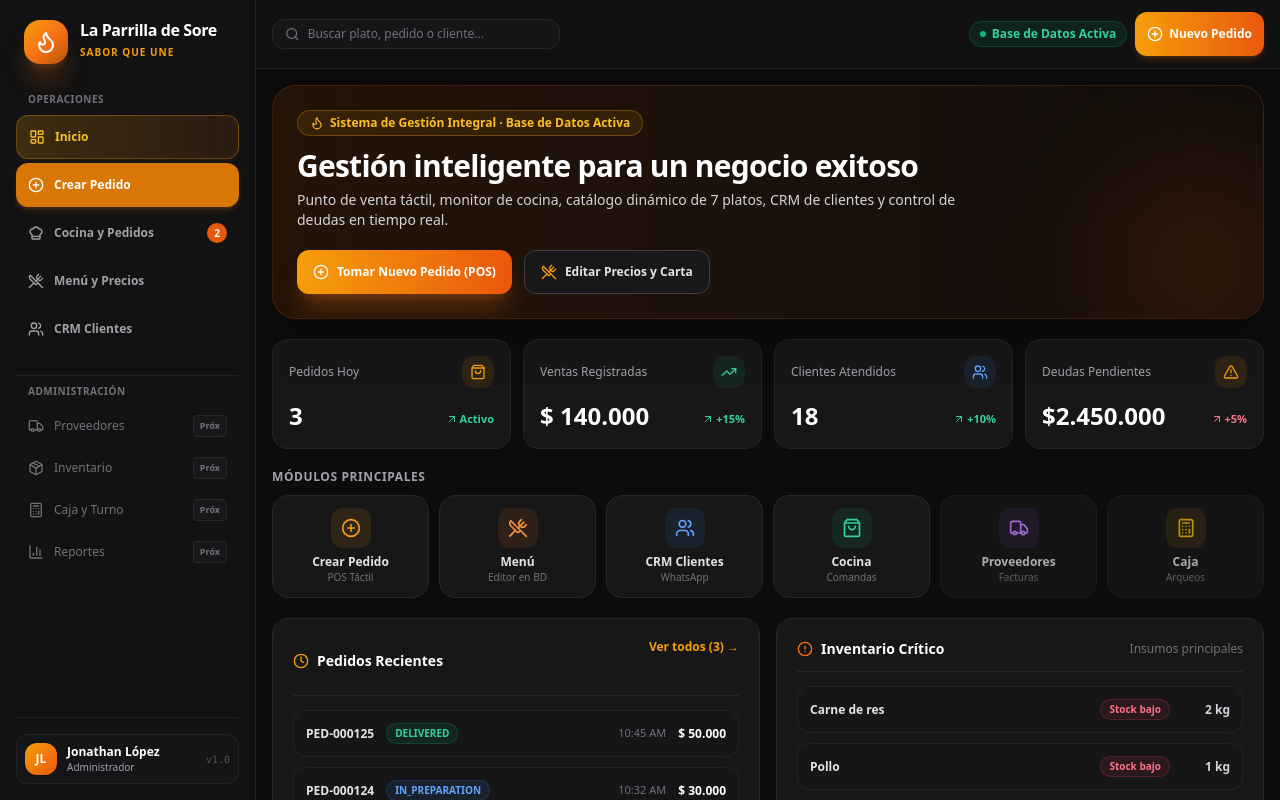
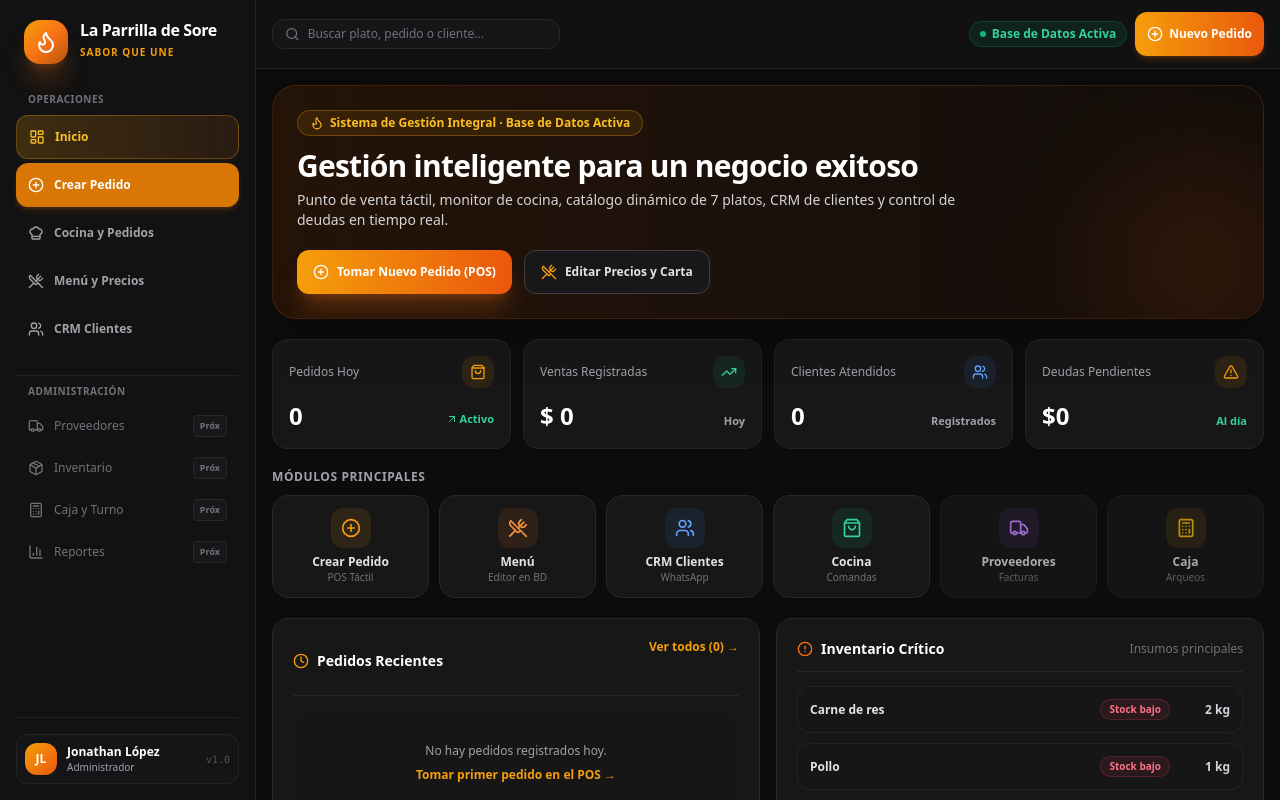
Before and after one commit to jonathanlopezb/laparrilladesore, a Next.js app: page / in a window 1280 px wide. Shown: the top 800 px of the page. Built offline with nearby package versions, Linux system fonts and the light colour scheme.

Commit message:
feat(prod): clean dummy data, start production counters from zero and real menu

```diff
--- a/src/app/page.tsx
+++ b/src/app/page.tsx
@@ -27,6 +27,10 @@ export default function HomePage() {
   const totalSalesCOP = orders
     .filter((o) => o.status !== "CANCELLED")
     .reduce((acc, o) => acc + o.totalCOP, 0);
+
+  const uniqueCustomersCount = new Set(
+    orders.map((o) => o.customer.name).filter((n) => n && n !== "Cliente General")
+  ).size;
 
   return (
     <div className="p-4 space-y-5 max-w-7xl mx-auto">
@@ -88,10 +92,10 @@ export default function HomePage() {
           </div>
           <div className="mt-3 flex items-baseline justify-between">
             <span className="text-2xl font-black text-white">
-              {formatCOP(totalSalesCOP || 1248000)}
+              {formatCOP(totalSalesCOP)}
             </span>
-            <span className="inline-flex items-center text-[11px] font-bold text-emerald-400">
-              <ArrowUpRight className="h-3 w-3 mr-0.5" /> +15%
+            <span className="inline-flex items-center text-[11px] font-bold text-zinc-400">
+              Hoy
             </span>
           </div>
         </div>
@@ -104,9 +108,9 @@ export default function HomePage() {
             </div>
           </div>
           <div className="mt-3 flex items-baseline justify-between">
-            <span className="text-2xl font-black text-white">18</span>
-            <span className="inline-flex items-center text-[11px] font-bold text-emerald-400">
-              <ArrowUpRight className="h-3 w-3 mr-0.5" /> +10%
+            <span className="text-2xl font-black text-white">{uniqueCustomersCount}</span>
+            <span className="inline-flex items-center text-[11px] font-bold text-zinc-400">
+              Registrados
             </span>
           </div>
         </div>
@@ -119,9 +123,9 @@ export default function HomePage() {
             </div>
           </div>
           <div className="mt-3 flex items-baseline justify-between">
-            <span className="text-2xl font-black text-white">$2.450.000</span>
-            <span className="inline-flex items-center text-[11px] font-bold text-rose-400">
-              <ArrowUpRight className="h-3 w-3 mr-0.5" /> +5%
+            <span className="text-2xl font-black text-white">$0</span>
+            <span className="inline-flex items-center text-[11px] font-bold text-emerald-400">
+              Al día
             </span>
           </div>
         </div>
@@ -213,7 +217,18 @@ export default function HomePage() {
           </div>
 
           <div className="mt-3.5 space-y-2.5">
-            {orders.slice(0, 5).map((order) => (
+            {orders.length === 0 ? (
+              <div className="text-center py-8 rounded-xl bg-zinc-900/40 border border-zinc-800/50 p-4 space-y-2">
+                <p className="text-xs text-zinc-400">No hay pedidos registrados hoy.</p>
+                <Link
+                  href="/pedidos/nuevo"
+                  className="inline-block text-xs font-bold text-amber-500 hover:underline"
+                >
+                  Tomar primer pedido en el POS →
+                </Link>
+              </div>
+            ) : (
+              orders.slice(0, 5).map((order) => (
                 <div
                   key={order.id}
                   className="flex items-center justify-between p-3 rounded-xl bg-zinc-900/70 border border-zinc-800/70"
@@ -241,7 +256,8 @@ export default function HomePage() {
                     </span>
                   </div>
                 </div>
-            ))}
+              ))
+            )}
           </div>
         </div>
 
--- a/src/modules/orders/pos-store.ts
+++ b/src/modules/orders/pos-store.ts
@@ -68,93 +68,9 @@ interface PosState {
 
 const INITIAL_CUSTOMERS: CustomerSummary[] = [
   { name: "Cliente General", phone: "", address: "" },
-  { name: "Carlos Gómez", phone: "310 987 6543", address: "Calle 45 # 12-30" },
-  { name: "Ana Pérez", phone: "300 123 4567", address: "Carrera 7 # 85-10" },
-  { name: "María Torres", phone: "320 555 1212", address: "Mesa 2" },
 ];
 
-const INITIAL_ORDERS: OrderRecord[] = [
-  {
-    id: "ord-125",
-    orderNumber: "PED-000125",
-    createdAt: "10:45 AM",
-    channel: "table",
-    tableNumber: "5",
-    customer: { name: "Cliente General" },
-    lines: [
-      {
-        sku: "ESP-001",
-        name: "Parrillada Especial",
-        unitPriceCOP: 20000,
-        quantity: 2,
-        notes: "Bien asada la chuleta",
-        subtotalCOP: 40000,
-      },
-      {
-        sku: "CHO-001",
-        name: "Chorizo",
-        unitPriceCOP: 10000,
-        quantity: 1,
-        subtotalCOP: 10000,
-      },
-    ],
-    subtotalCOP: 50000,
-    discountCOP: 0,
-    totalCOP: 50000,
-    paymentMethod: "nequi",
-    amountReceivedCOP: 50000,
-    changeCOP: 0,
-    status: "DELIVERED",
-  },
-  {
-    id: "ord-124",
-    orderNumber: "PED-000124",
-    createdAt: "10:32 AM",
-    channel: "takeaway",
-    customer: { name: "Ana Pérez", phone: "300 123 4567" },
-    lines: [
-      {
-        sku: "COM-001",
-        name: "Pollo + Chorizo",
-        unitPriceCOP: 15000,
-        quantity: 2,
-        notes: "Sin ensalada",
-        subtotalCOP: 30000,
-      },
-    ],
-    subtotalCOP: 30000,
-    discountCOP: 0,
-    totalCOP: 30000,
-    paymentMethod: "cash",
-    amountReceivedCOP: 50000,
-    changeCOP: 20000,
-    status: "IN_PREPARATION",
-  },
-  {
-    id: "ord-123",
-    orderNumber: "PED-000123",
-    createdAt: "10:20 AM",
-    channel: "delivery",
-    deliveryAddress: "Calle 45 # 12-30",
-    customer: { name: "Carlos Gómez", phone: "310 987 6543" },
-    lines: [
-      {
-        sku: "ESP-001",
-        name: "Parrillada Especial",
-        unitPriceCOP: 20000,
-        quantity: 3,
-        subtotalCOP: 60000,
-      },
-    ],
-    subtotalCOP: 60000,
-    discountCOP: 0,
-    totalCOP: 60000,
-    paymentMethod: "transfer",
-    amountReceivedCOP: 60000,
-    changeCOP: 0,
-    status: "CONFIRMED",
-  },
-];
+const INITIAL_ORDERS: OrderRecord[] = [];
 
 export const usePosStore = create<PosState>((set, get) => ({
   cart: [],
@@ -263,7 +179,7 @@ export const usePosStore = create<PosState>((set, get) => ({
     const subtotal = cart.reduce((acc, i) => acc + i.subtotalCOP, 0);
     const total = subtotal;
     const change = Math.max(0, (amountReceivedCOP || total) - total);
-    const nextNum = 126 + orders.length - INITIAL_ORDERS.length;
+    const nextNum = orders.length + 1;
     const orderNumber = `PED-${String(nextNum).padStart(6, "0")}`;
 
     const newOrder: OrderRecord = {
```
Lines whose indentation alone changed are shown as unchanged.
